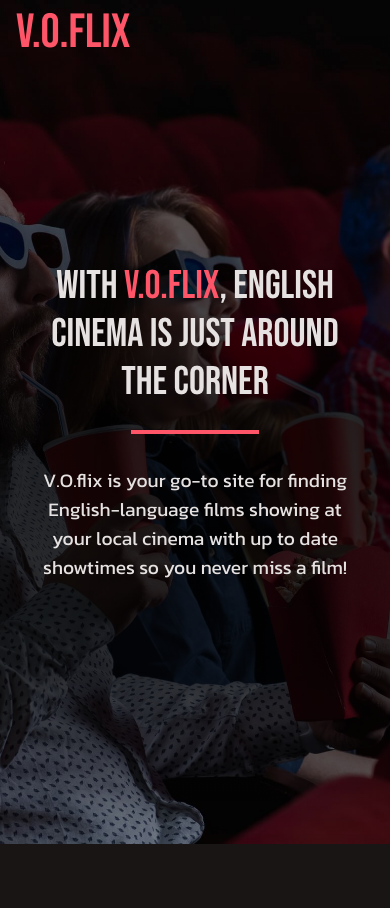
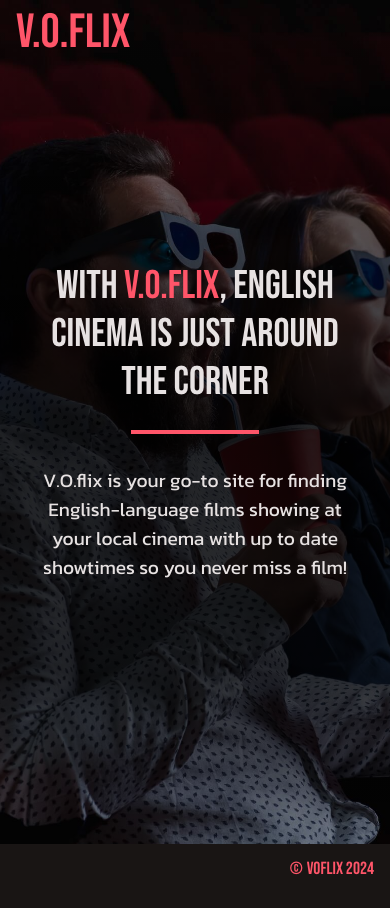
Before and after one commit to AmyMaule/VOflix, a React (Vite) app: page / in a window 390 px wide. Built offline with nearby package versions, Linux system fonts and the light colour scheme; no server answers.

Commit message:
Add footer

```diff
--- /dev/null
+++ b/src/assets/scss/_footer.scss
@@ -0,0 +1,17 @@
+.footer-container {
+  font-family: "BebasNeue", sans-serif;
+  display: flex;
+  align-items: center;
+  justify-content: flex-end;
+  height: 3rem;
+  padding: 0 1rem;
+}
+
+.footer-copyright {
+  color: $color-primary-highlight;
+  display: flex;
+  align-items: center;
+  gap: 0.25rem;
+  font-size: 0.85rem;
+  font-size: 1.1rem;
+}
--- a/src/assets/scss/_media.scss
+++ b/src/assets/scss/_media.scss
@@ -80,7 +80,8 @@
   }
 }
 
-@media screen and (max-width: 650px) {
+@media screen and (max-width: 662px) {
+  // hero section
   .hero-title {
     font-size: 2.8rem;
     max-width: 28rem;
@@ -90,10 +91,21 @@
     font-size: 1.4rem;
     max-width: 24rem;
   }
+
+  // films section
+  .films-title {
+    font-size: 3.5rem;
+  }
 }
 
 // mobile layout
 @media screen and (max-width: 600px) {
+  // hero section
+  .hero-container {
+    background-position: 30%;
+  }
+
+  // films section
   .showing-by-cinema-container {
     gap: 0 1rem;
     justify-content: space-evenly;
@@ -170,11 +182,11 @@
 
   // films section
   .films-section {
-    padding: 0.75rem;
+    padding: 0.75rem 0.75rem 2rem 0.75rem;
   }
 
   .films-title {
-    font-size: 3.1rem;
+    font-size: 3.25rem;
   }
 
   .films-display-by-container {
--- a/src/assets/scss/index.scss
+++ b/src/assets/scss/index.scss
@@ -4,6 +4,7 @@
 @import "animations";
 
 @import "navbar";
+@import "footer";
 
 @import "hero";
 @import "films-container";
--- a/src/components/App.tsx
+++ b/src/components/App.tsx
@@ -1,5 +1,6 @@
+import FilmsSection from "./FilmsSection";
+import Footer from "./Footer";
 import Hero from "./Hero";
-import FilmsSection from "./FilmsSection";
 import Navbar from "./Navbar";
 
 const App = () => {
@@ -8,6 +9,7 @@ const App = () => {
       <Navbar />
       <Hero />
       <FilmsSection />
+      <Footer />
     </div>
   )
 }
--- /dev/null
+++ b/src/components/Footer.tsx
@@ -0,0 +1,14 @@
+const Footer = () => {
+  const currentYear = new Date().getFullYear();
+
+  return (
+    <footer className="footer-container">
+      <div className="footer-copyright">
+        <span className="footer-copyright-symbol">&copy;</span>
+        VOflix {currentYear}
+      </div>
+    </footer>
+  )
+}
+
+export default Footer;
```
